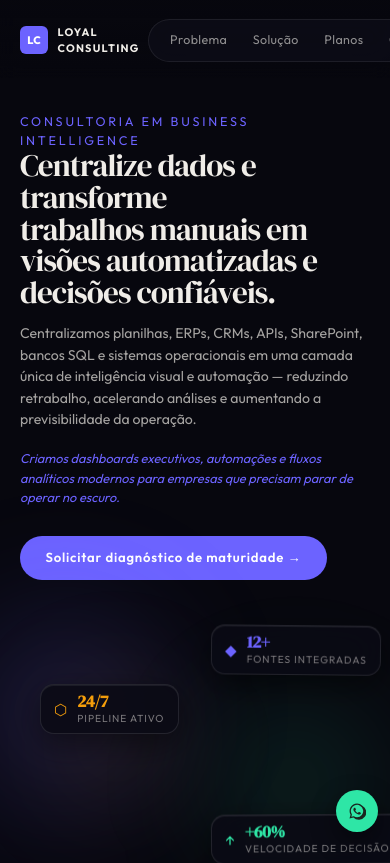
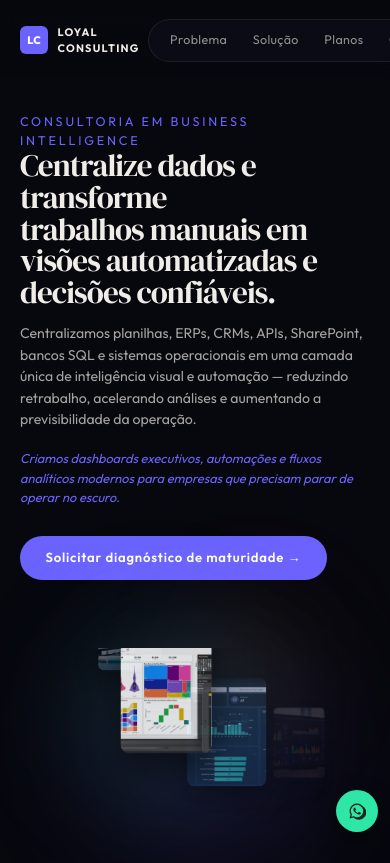
Before and after one commit to HugoLoyalConsulting/Website-LoyalConsulting, a Next.js app: page / in a window 390 px wide. Shown: the top 863 px of the page. Built offline with nearby package versions, Linux system fonts and the light colour scheme; no server answers.

Commit message:
feat: remove floater badges from carousel; fix mobile responsiveness with zoom scaling

```diff
--- a/app/globals.css
+++ b/app/globals.css
@@ -1495,7 +1495,7 @@ a {
   }
 
   .ts-hero-visual {
-    min-height: 260px;
+    min-height: 300px;
   }
 
   .ts-works-top {
@@ -2344,21 +2344,29 @@ a {
     inset 0 1px 0 rgba(255, 255, 255, 0.06);
 }
 
-/* ── Responsive ─────────────────────────────────────────── */
-@media (max-width: 640px) {
+/* ── Responsive ─────────────────────────────────────────────
+   The arc positions are JS-computed in fixed px, so we use
+   CSS zoom to uniformly scale the entire carousel at smaller
+   viewports. zoom adjusts both visual size AND layout box.
+   ────────────────────────────────────────────────────────── */
+@media (max-width: 900px) {
+  /* Single-column hero: shrink slightly so the carousel
+     doesn't overflow the stacked column. */
   .hca2-root {
-    width: min(100%, 360px);
-    height: 310px;
-  }
-
-  .hca2-card {
-    left: calc(50% - 65px);
-    top: 24px;
-  }
-
-  .hca2-img-wrap {
-    width: 130px;
-    height: 178px;
-    border-radius: 12px;
-  }
-}
+    zoom: 0.76;
+  }
+}
+
+@media (max-width: 600px) {
+  /* Small phones: scale down further to ~60% of desktop size.
+     At 390px screen → 530 × 0.62 ≈ 328px, fits comfortably. */
+  .hca2-root {
+    zoom: 0.62;
+  }
+}
+
+@media (max-width: 400px) {
+  .hca2-root {
+    zoom: 0.52;
+  }
+}
--- a/components/HeroCarouselScene.tsx
+++ b/components/HeroCarouselScene.tsx
@@ -1,146 +1,15 @@
 "use client";
 
-import {
-  motion,
-  useMotionValue,
-  useSpring,
-  useTransform,
-  useReducedMotion,
-  type MotionValue,
-} from "framer-motion";
+import { motion, useReducedMotion } from "framer-motion";
 import { HeroCarouselArc } from "./HeroCarouselArc";
 
-/* ── Floater definitions ──────────────────────────────────── */
-interface FloaterData {
-  id: string;
-  label: string;
-  value: string;
-  sub: string;
-  icon: string;
-  accentColor: string;
-  pos: { top?: string; bottom?: string; left?: string; right?: string };
-  float: { y: number; r: number; dur: number; delay: number };
-  depth: number;
-}
-
-const FLOATERS: FloaterData[] = [
-  {
-    id: "f-kpi",
-    label: "Fontes integradas",
-    value: "12+",
-    sub: "Excel · SQL · CRM · ERP · API",
-    icon: "◆",
-    accentColor: "#6c63ff",
-    pos: { top: "18px", left: "16px" },
-    float: { y: 13, r: 1.5, dur: 5.6, delay: 0 },
-    depth: 0.13,
-  },
-  {
-    id: "f-speed",
-    label: "Velocidade de decisão",
-    value: "+60%",
-    sub: "No primeiro trimestre",
-    icon: "↑",
-    accentColor: "#2ee6a6",
-    pos: { bottom: "54px", left: "16px" },
-    float: { y: 19, r: -1.7, dur: 4.8, delay: 1.25 },
-    depth: 0.09,
-  },
-  {
-    id: "f-pipeline",
-    label: "Pipeline ativo",
-    value: "24/7",
-    sub: "Automático · Sem retrabalho",
-    icon: "⬡",
-    accentColor: "#f59e0b",
-    pos: { top: "72px", right: "16px" },
-    float: { y: 17, r: 2.3, dur: 6.2, delay: 0.65 },
-    depth: 0.17,
-  },
-];
-
-/* ── FloaterItem — own component so hooks run at top level ── */
-function FloaterItem({
-  f,
-  springX,
-  springY,
-  reduceMotion,
-}: {
-  f: FloaterData;
-  springX: MotionValue<number>;
-  springY: MotionValue<number>;
-  reduceMotion: boolean | null;
-}) {
-  const px = useTransform(springX, (v) => v * f.depth * 52);
-  const py = useTransform(springY, (v) => v * f.depth * 36);
-
-  return (
-    <motion.div
-      style={{
-        position: "absolute",
-        zIndex: 6,
-        x: px,
-        y: py,
-        ...f.pos,
-      }}
-    >
-      <motion.div
-        className="hcs-badge"
-        animate={
-          reduceMotion
-            ? undefined
-            : { y: [0, -f.float.y, 0], rotate: [0, f.float.r, 0] }
-        }
-        transition={{
-          duration: f.float.dur,
-          repeat: Infinity,
-          ease: "easeInOut",
-          delay: f.float.delay,
-        }}
-        whileHover={{ scale: 1.05, transition: { duration: 0.18 } }}
-      >
-        <span className="hcs-badge-icon" style={{ color: f.accentColor }}>
-          {f.icon}
-        </span>
-        <div>
-          <p className="hcs-badge-value" style={{ color: f.accentColor }}>
-            {f.value}
-          </p>
-          <p className="hcs-badge-label">{f.label}</p>
-          <p className="hcs-badge-sub">{f.sub}</p>
-        </div>
-      </motion.div>
-    </motion.div>
-  );
-}
-
-/* ── HeroCarouselScene — main export ─────────────────────── */
+/* ── HeroCarouselScene ────────────────────────────────────── */
 export function HeroCarouselScene() {
   const reduceMotion = useReducedMotion();
-
-  const rawX = useMotionValue(0);
-  const rawY = useMotionValue(0);
-  const springX = useSpring(rawX, { stiffness: 42, damping: 26, mass: 0.6 });
-  const springY = useSpring(rawY, { stiffness: 42, damping: 26, mass: 0.6 });
-
-  function onMouseMove(e: React.MouseEvent<HTMLDivElement>) {
-    if (reduceMotion) return;
-    const { left, top, width, height } =
-      e.currentTarget.getBoundingClientRect();
-    rawX.set((e.clientX - left - width / 2) / width);
-    rawY.set((e.clientY - top - height / 2) / height);
-  }
-
-  function onMouseLeave() {
-    rawX.set(0);
-    rawY.set(0);
-  }
 
   return (
     <motion.div
       className="hcs-scene"
-      onMouseMove={onMouseMove}
-      onMouseLeave={onMouseLeave}
       initial={{ opacity: 0, y: reduceMotion ? 0 : 30 }}
       animate={{ opacity: 1, y: 0 }}
       transition={{
@@ -149,23 +18,11 @@ export function HeroCarouselScene() {
         delay: reduceMotion ? 0 : 0.22,
       }}
     >
-      {/* ── Ambient glow orbs ── */}
+      {/* Ambient glow orbs — subtle depth, not interactive */}
       <div className="hcs-glow hcs-glow--purple" aria-hidden="true" />
       <div className="hcs-glow hcs-glow--teal" aria-hidden="true" />
       <div className="hcs-glow hcs-glow--amber" aria-hidden="true" />
 
-      {/* ── Floating glassmorphism badges ── */}
-      {FLOATERS.map((f) => (
-        <FloaterItem
-          key={f.id}
-          f={f}
-          springX={springX}
-          springY={springY}
-          reduceMotion={reduceMotion}
-        />
-      ))}
-
-      {/* ── Arc carousel: 3 images on a ¼-circle ── */}
       <HeroCarouselArc />
     </motion.div>
   );
```
